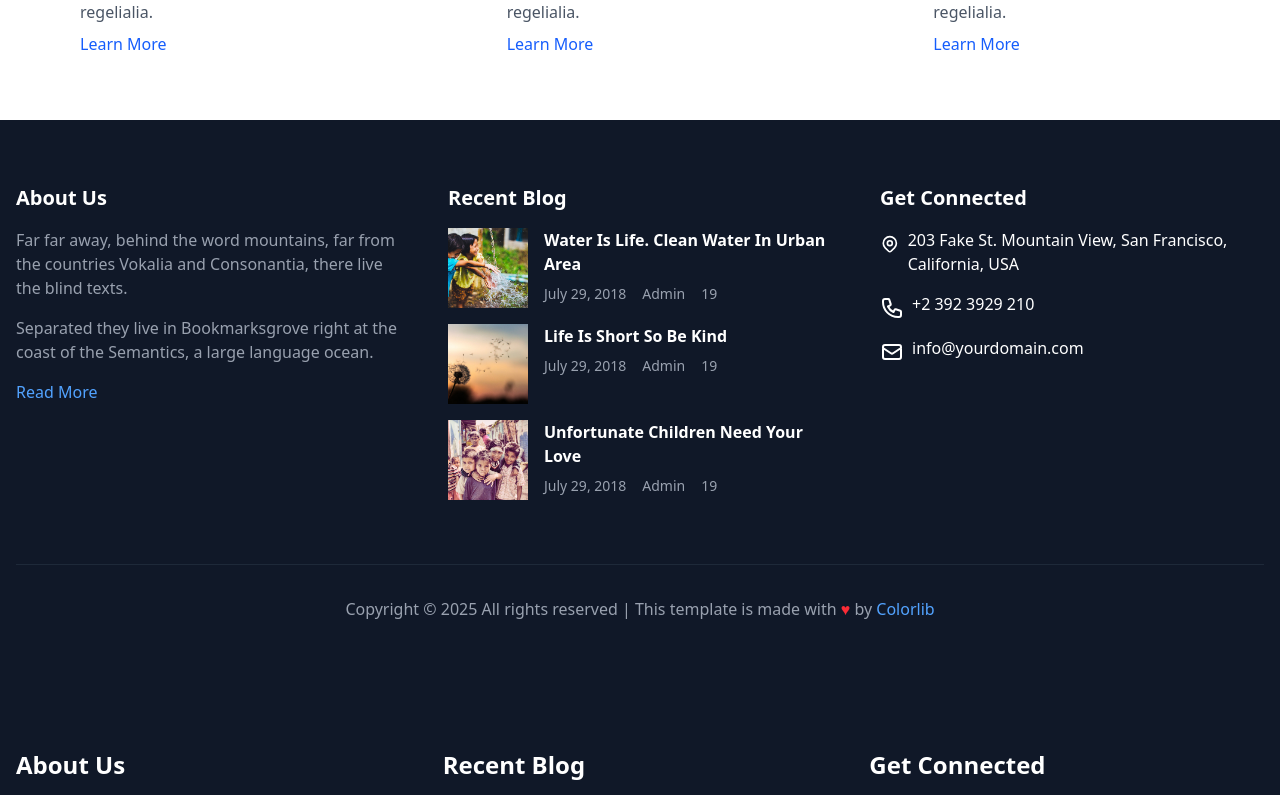
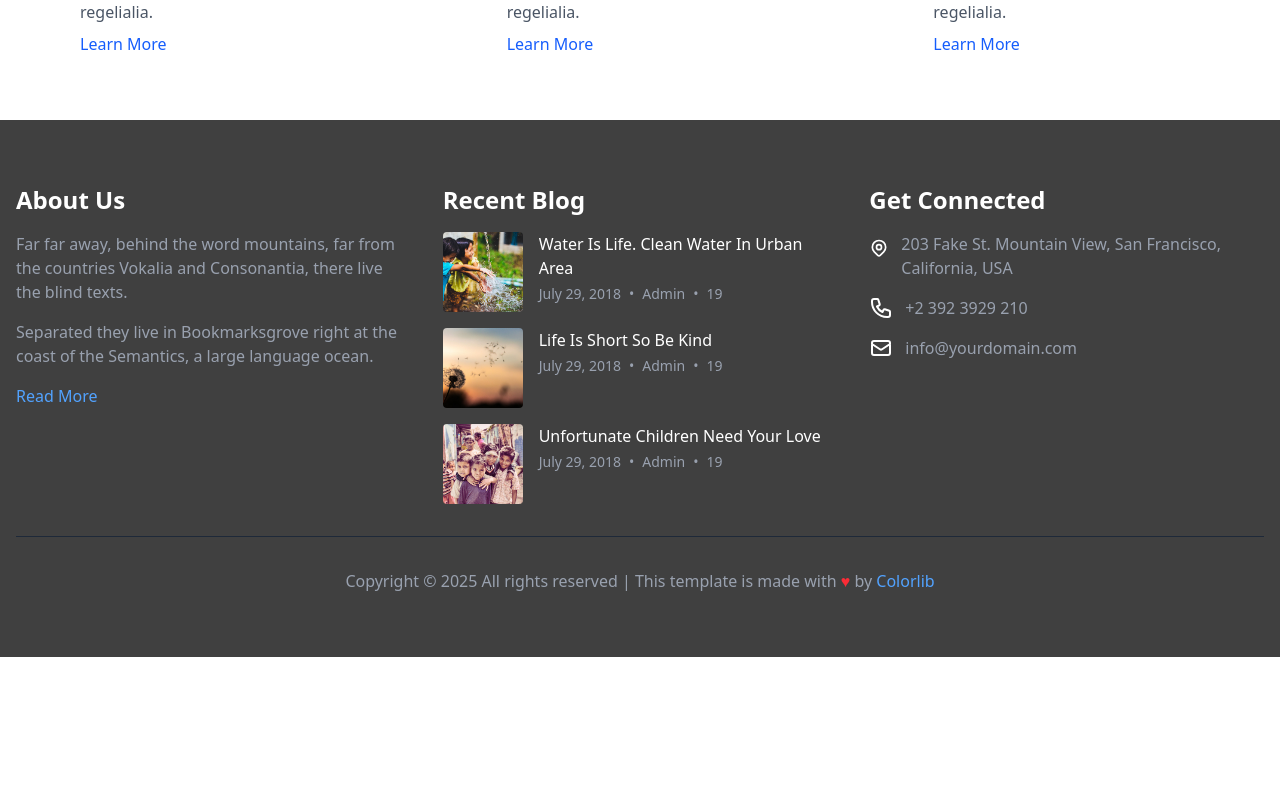
Before and after one commit to Dushime20/givehope, a React (Vite) app: page /about in a window 1280 px wide. Shown: the part 1825-2620 px from the top of the page. After the commit the page ends 2482 px from the top, so only its background shows below. Built offline with nearby package versions, Linux system fonts and the light colour scheme.

Commit message:
change background color

```diff
--- a/src/home/layout/Footer.jsx
+++ b/src/home/layout/Footer.jsx
@@ -2,7 +2,7 @@ import { Link } from 'react-router-dom'
 
 const Footer = () => {
   return (
-    <footer className="bg-gray-900 text-white py-16">
+    <footer className="bg-[#404040] text-white py-16">
             <div className="container mx-auto px-4">
               <div className="grid grid-cols-1 md:grid-cols-2 lg:grid-cols-3 gap-8 mb-8">
                 {/* About Us */}
--- a/src/home/page/About.jsx
+++ b/src/home/page/About.jsx
@@ -159,104 +159,7 @@ const About = () => {
         </div>
       </div>
 
-      {/* Footer */}
-      <footer className="bg-gray-900 text-white py-16">
-        <div className="container mx-auto px-4">
-          <div className="grid md:grid-cols-3 gap-12 mb-12">
-            <div>
-              <h3 className="text-xl font-bold mb-4">About Us</h3>
-              <p className="text-gray-400 mb-4">
-                Far far away, behind the word mountains, far from the countries Vokalia and Consonantia, there live the blind texts.
-              </p>
-              <p className="text-gray-400 mb-4">
-                Separated they live in Bookmarksgrove right at the coast of the Semantics, a large language ocean.
-              </p>
-              <Link to="/about" className="text-blue-400 hover:underline">Read More</Link>
-            </div>
 
-            <div>
-              <h3 className="text-xl font-bold mb-4">Recent Blog</h3>
-              {/* Blog Posts */}
-              <div className="flex mb-4">
-                <img src="images/img_1.jpg" alt="Blog Post" className="w-20 h-20 object-cover mr-4" />
-                <div>
-                  <h4 className="font-semibold mb-2">
-                    <Link to="/blog/1" className="hover:text-blue-400">Water Is Life. Clean Water In Urban Area</Link>
-                  </h4>
-                  <div className="text-sm text-gray-400">
-                    <span className="mr-4">July 29, 2018</span>
-                    <span className="mr-4">Admin</span>
-                    <span>19</span>
-                  </div>
-                </div>
-              </div>
-
-              <div className="flex mb-4">
-                <img src="images/img_2.jpg" alt="Blog Post" className="w-20 h-20 object-cover mr-4" />
-                <div>
-                  <h4 className="font-semibold mb-2">
-                    <Link to="/blog/2" className="hover:text-blue-400">Life Is Short So Be Kind</Link>
-                  </h4>
-                  <div className="text-sm text-gray-400">
-                    <span className="mr-4">July 29, 2018</span>
-                    <span className="mr-4">Admin</span>
-                    <span>19</span>
-                  </div>
-                </div>
-              </div>
-
-              <div className="flex mb-4">
-                <img src="images/img_4.jpg" alt="Blog Post" className="w-20 h-20 object-cover mr-4" />
-                <div>
-                  <h4 className="font-semibold mb-2">
-                    <Link to="/blog/3" className="hover:text-blue-400">Unfortunate Children Need Your Love</Link>
-                  </h4>
-                  <div className="text-sm text-gray-400">
-                    <span className="mr-4">July 29, 2018</span>
-                    <span className="mr-4">Admin</span>
-                    <span>19</span>
-                  </div>
-                </div>
-              </div>
-            </div>
-
-            <div>
-              <h3 className="text-xl font-bold mb-4">Get Connected</h3>
-              <ul className="space-y-4">
-                <li className="flex items-start">
-                  <svg className="w-6 h-6 mr-2 mt-1" fill="none" viewBox="0 0 24 24" stroke="currentColor">
-                    <path strokeLinecap="round" strokeLinejoin="round" strokeWidth={2} d="M17.657 16.657L13.414 20.9a1.998 1.998 0 01-2.827 0l-4.244-4.243a8 8 0 1111.314 0z" />
-                    <path strokeLinecap="round" strokeLinejoin="round" strokeWidth={2} d="M15 11a3 3 0 11-6 0 3 3 0 016 0z" />
-                  </svg>
-                  <span>203 Fake St. Mountain View, San Francisco, California, USA</span>
-                </li>
-                <li className="flex items-start">
-                  <svg className="w-6 h-6 mr-2 mt-1" fill="none" viewBox="0 0 24 24" stroke="currentColor">
-                    <path strokeLinecap="round" strokeLinejoin="round" strokeWidth={2} d="M3 5a2 2 0 012-2h3.28a1 1 0 01.948.684l1.498 4.493a1 1 0 01-.502 1.21l-2.257 1.13a11.042 11.042 0 005.516 5.516l1.13-2.257a1 1 0 011.21-.502l4.493 1.498a1 1 0 01.684.949V19a2 2 0 01-2 2h-1C9.716 21 3 14.284 3 6V5z" />
-                  </svg>
-                  <span>+2 392 3929 210</span>
-                </li>
-                <li className="flex items-start">
-                  <svg className="w-6 h-6 mr-2 mt-1" fill="none" viewBox="0 0 24 24" stroke="currentColor">
-                    <path strokeLinecap="round" strokeLinejoin="round" strokeWidth={2} d="M3 8l7.89 5.26a2 2 0 002.22 0L21 8M5 19h14a2 2 0 002-2V7a2 2 0 00-2-2H5a2 2 0 00-2 2v10a2 2 0 002 2z" />
-                  </svg>
-                  <span>info@yourdomain.com</span>
-                </li>
-              </ul>
-            </div>
-          </div>
-
-          <div className="text-center text-gray-400 pt-8 border-t border-gray-800">
-            <p>
-              Copyright © {new Date().getFullYear()} All rights reserved | This template is made with{' '}
-              <span className="text-red-500">♥</span> by{' '}
-              <a href="https://colorlib.com" target="_blank" rel="noopener noreferrer" className="text-blue-400 hover:underline">
-                Colorlib
-              </a>
-            </p>
-          </div>
-        </div>
-      </footer>
     </div>
   );
 };
--- a/src/home/page/Gallery.jsx
+++ b/src/home/page/Gallery.jsx
@@ -1,5 +1,6 @@
 import React from 'react';
 import { Link } from 'react-router-dom';
+import VolunteerForm from './home/VolunteerForm';
 
 const Gallery = () => {
   const galleryImages = [
@@ -62,48 +63,7 @@ const Gallery = () => {
       </div>
 
       {/* Volunteer Section */}
-      <div className="relative bg-cover bg-center py-16" style={{ backgroundImage: "url('/images/bg_2.jpg')" }}>
-        <div className="absolute inset-0 bg-black bg-opacity-50"></div>
-        <div className="relative container mx-auto px-4">
-          <div className="grid grid-cols-1 md:grid-cols-2 gap-8 items-center">
-            <div className="hidden md:block">
-              <img src="/images/bg_2.jpg" alt="Volunteer" className="rounded-lg shadow-lg" />
-            </div>
-            <div className="bg-white p-8 rounded-lg shadow-lg">
-              <h2 className="text-3xl font-bold mb-6">Be A Volunteer Today</h2>
-              <form>
-                <div className="mb-4">
-                  <input
-                    type="text"
-                    className="w-full px-4 py-2 border rounded-md focus:outline-none focus:ring-2 focus:ring-blue-500"
-                    placeholder="Enter your name"
-                  />
-                </div>
-                <div className="mb-4">
-                  <input
-                    type="email"
-                    className="w-full px-4 py-2 border rounded-md focus:outline-none focus:ring-2 focus:ring-blue-500"
-                    placeholder="Enter your email"
-                  />
-                </div>
-                <div className="mb-4">
-                  <textarea
-                    rows="3"
-                    className="w-full px-4 py-2 border rounded-md focus:outline-none focus:ring-2 focus:ring-blue-500"
-                    placeholder="Write your message"
-                  ></textarea>
-                </div>
-                <button
-                  type="submit"
-                  className="bg-blue-600 text-white px-8 py-2 rounded-md hover:bg-blue-700"
-                >
-                  Send
-                </button>
-              </form>
-            </div>
-          </div>
-        </div>
-      </div>
+      <VolunteerForm/>
 
 
     </div>
--- a/src/home/page/home/SuccessStory.jsx
+++ b/src/home/page/home/SuccessStory.jsx
@@ -4,7 +4,7 @@ const SuccessStory = () => {
   return (
     <div> {/* Success Story Section */}
       <div className="relative bg-cover bg-center py-20" style={{ backgroundImage: "url('images/bg_3.jpg')" }}>
-        <div className="absolute inset-0 bg-black bg-opacity-50"></div>
+        <div className="absolute inset-0 bg-[#f2c44a] bg-opacity-50"></div>
         <div className="container mx-auto px-4 relative">
           <div className="grid md:grid-cols-2 gap-12 items-center">
             <div>
--- a/src/home/page/home/VolunteerForm.jsx
+++ b/src/home/page/home/VolunteerForm.jsx
@@ -6,7 +6,7 @@ const VolunteerForm = () => {
     <div>
         {/* Volunteer Form Section */}
       <div className="relative bg-cover bg-center py-20" style={{ backgroundImage: "url('images/bg_2.jpg')" }}>
-        <div className="absolute inset-0 bg-black bg-opacity-50"></div>
+        <div className="absolute inset-0 bg-[#f2c44a] bg-opacity-50"></div>
         <div className="container mx-auto px-4 relative">
           <div className="grid md:grid-cols-2 gap-12 items-center">
             <div>
```
